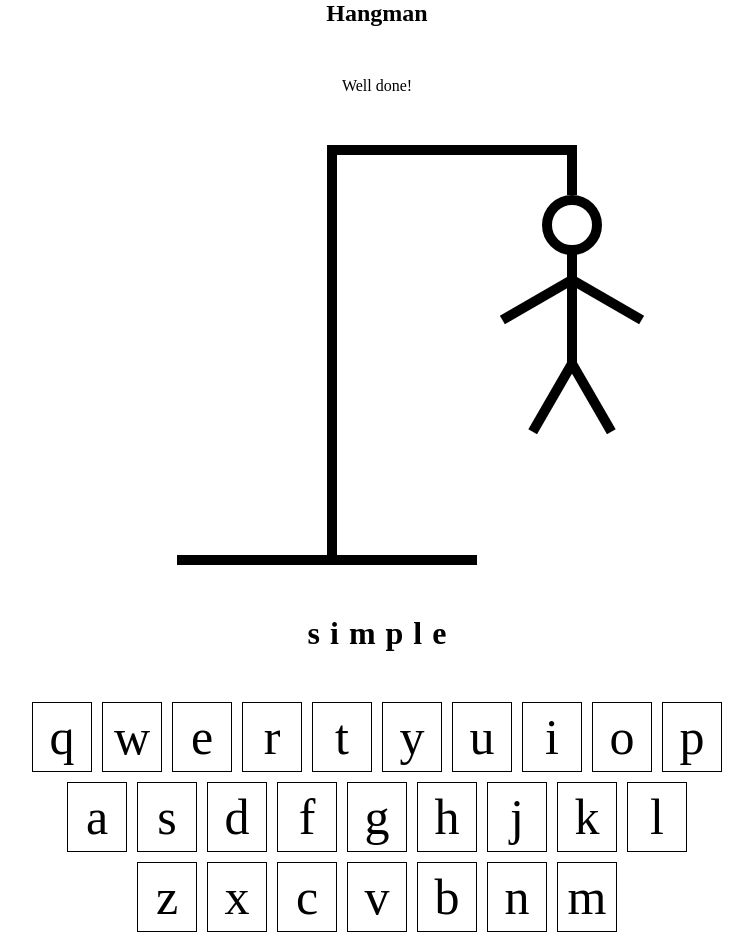
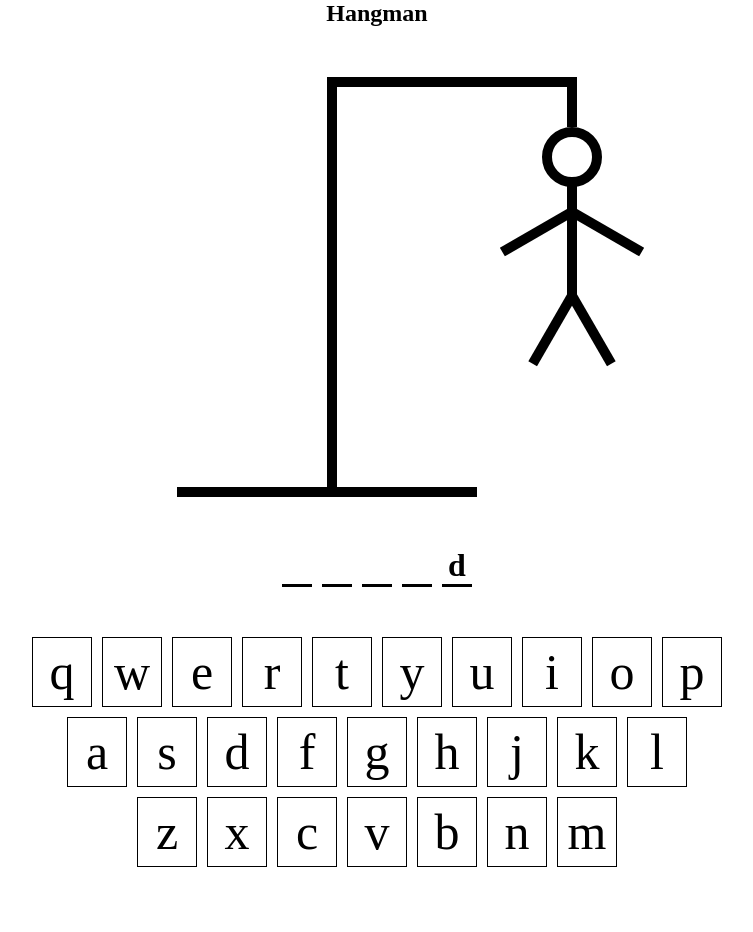
Before and after one commit to Suksii/hangman, a React (Vite) app: page / in a window 1280 px wide. Shown: the whole page, without its empty margins (263-1016 px from the left). After the commit the page ends 867 px from the top, so only its background shows below. Built offline with nearby package versions, Linux system fonts and the light colour scheme.

Commit message:
RandomWord component added

```diff
--- a/src/App.css
+++ b/src/App.css
@@ -10,10 +10,3 @@
     height: 100vh;
     gap: 50px;
 }
-.hidden_word {
-    display: flex;
-    flex-direction: row;
-    gap: 10px;
-    font-size: 2em;
-    font-weight: bold;
-}
--- a/src/App.tsx
+++ b/src/App.tsx
@@ -1,35 +1,16 @@
 import './App.css'
-import {useState} from "react";
-import words from './wordList.json'
 import HangMan from "./hangman/HangMan.tsx";
 import Keyboard from "./keyboard/Keyboard.tsx";
+import RandomWord from "./randomWord/RandomWord.tsx";
 
 function App() {
 
-    const randomWord = words[Math.floor(Math.random() * words.length)];
-    const [message, setMessage] = useState('Well done!');
-    const [mistakes, setMistakes] = useState(0);
-
-    const [word, setWord] = useState(randomWord)
-
-    console.log(word)
 
     return (
     <div className="container">
       <h2>Hangman</h2>
-        <div>
-            {message}
-        </div>
-            <HangMan />
-        <div className="hidden_word">
-            {word.split('').map((letter, index) => {
-                return (
-                    <span key={index}>
-                        {word.includes(letter) ? letter : '_'}
-                    </span>
-                )
-            })}
-        </div>
+        <HangMan />
+        <RandomWord />
         <Keyboard />
     </div>
     )
--- a/src/keyboard/Keyboard.tsx
+++ b/src/keyboard/Keyboard.tsx
@@ -1,13 +1,24 @@
 import { keyboard } from "../keyboard.ts";
 import "./Keyboard.css"
+import {useState} from "react";
 
 const Keyboard = () => {
+
+    const [guessedLetter, setGuessedLetter] = useState('')
+
+    console.log(guessedLetter)
+
     return (
         <div className="keyboard">
             {keyboard.map((row, rowIndex) => (
                 <div key={rowIndex} className="keyboard_row">
                     {row.map((letter, letterIndex) => (
-                        <div key={letterIndex} className="keyboard_letter">{letter}</div>
+                        <div key={letterIndex}
+                             className="keyboard_letter"
+                             onClick={() => setGuessedLetter(letter)}
+                        >
+                            {letter}
+                        </div>
                     ))}
                 </div>
             ))}
--- /dev/null
+++ b/src/randomWord/RandomWord.css
@@ -0,0 +1,15 @@
+.hidden_word {
+    display: flex;
+    flex-direction: row;
+    gap: 10px;
+    font-size: 2em;
+    font-weight: bold;
+}
+
+.letter {
+    display: flex;
+    align-items: center;
+    justify-content: center;
+    border-bottom: 3px solid black;
+    width: 30px;
+}
--- /dev/null
+++ b/src/randomWord/RandomWord.tsx
@@ -0,0 +1,31 @@
+import "./RandomWord.css"
+import words from "../wordList.json";
+import {useState} from "react";
+
+const RandomWord = () => {
+
+    const randomWord = words[Math.floor(Math.random() * words.length)];
+
+    const guessedLetters = ['d', 'm'];
+
+    const [word, setWord] = useState(randomWord)
+
+    return (
+        <div className="hidden_word">
+            {word.split("").map((letter, index) => (
+                <span key={index}
+                      className="letter">
+                    <span style={{
+                        visibility: guessedLetters.includes(letter)
+                            ? "visible"
+                            : "hidden"
+                    }}>
+                        {letter}
+                    </span>
+                </span>
+            ))}
+        </div>
+    );
+};
+
+export default RandomWord;
```
